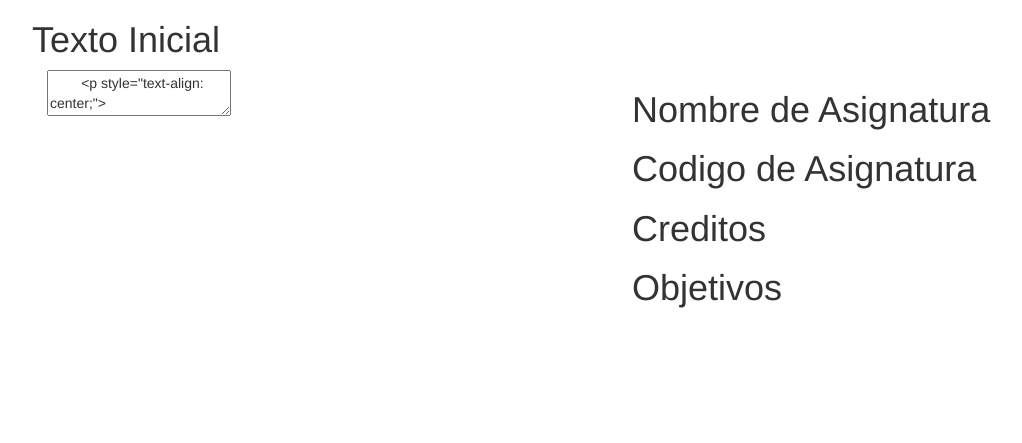
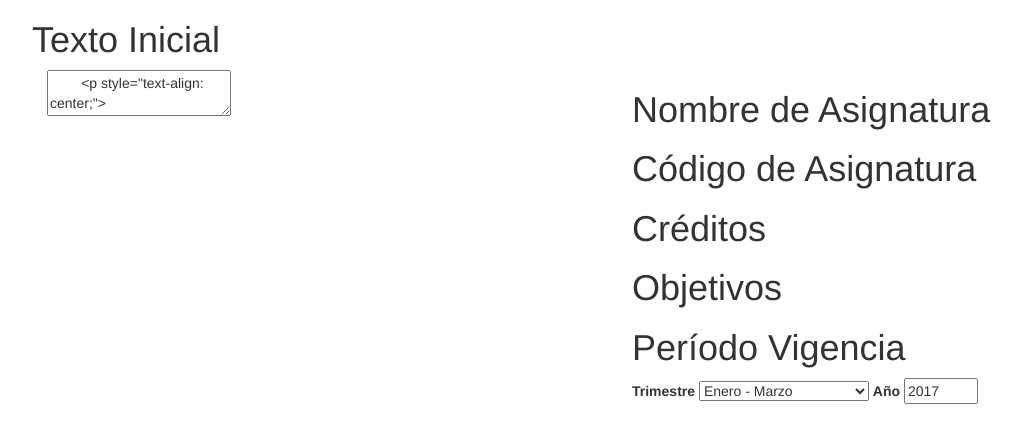
Before and after one commit to lambda-dev/SIGPAE, a Django app: page /a in a window 1280 px wide. Shown: the top 443 px of the page, without its empty margins (23-1045 px from the left). Run offline with Django 3.2, Linux system fonts and the light colour scheme; some libraries are stand-ins or nearby versions.

Commit message:
Hist 5 arreglada

```diff
--- a/SIGPAE/historia1/templates/historia1/editar.html
+++ b/SIGPAE/historia1/templates/historia1/editar.html
@@ -20,17 +20,28 @@
       <textareat class="varios">
       </textareat>
 
-      <h1>Codigo de Asignatura</h1>
+      <h1>Código de Asignatura</h1>
       <textareat class="varios">
       </textareat>
 
-      <h1>Creditos</h1>
+      <h1>Créditos</h1>
       <textareat class="varios">
       </textareat>
 
       <h1>Objetivos</h1>
       <textareat class="varios">
       </textareat>
+
+      <h1>Período Vigencia</h1>
+      <label>Trimestre</label>
+      <select>
+        <option value="EM">Enero - Marzo</option>
+        <option value="AJ">Abril - Julio</option>
+        <option value="SD">Septiembre - Diciembre</option>
+      </select>
+
+      <label>Año</label>
+      <input type="number" min="1969" max="2017" step="1" value="2017" />
     </div>
   <div>
 
```
